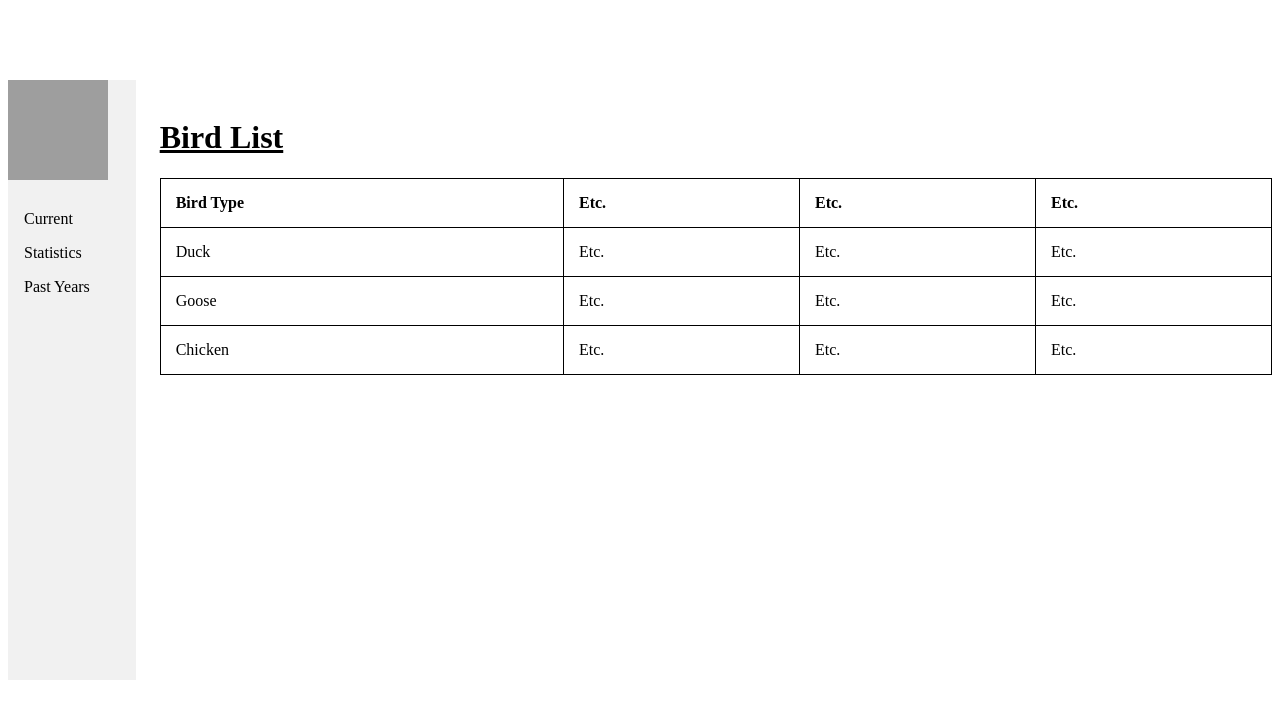
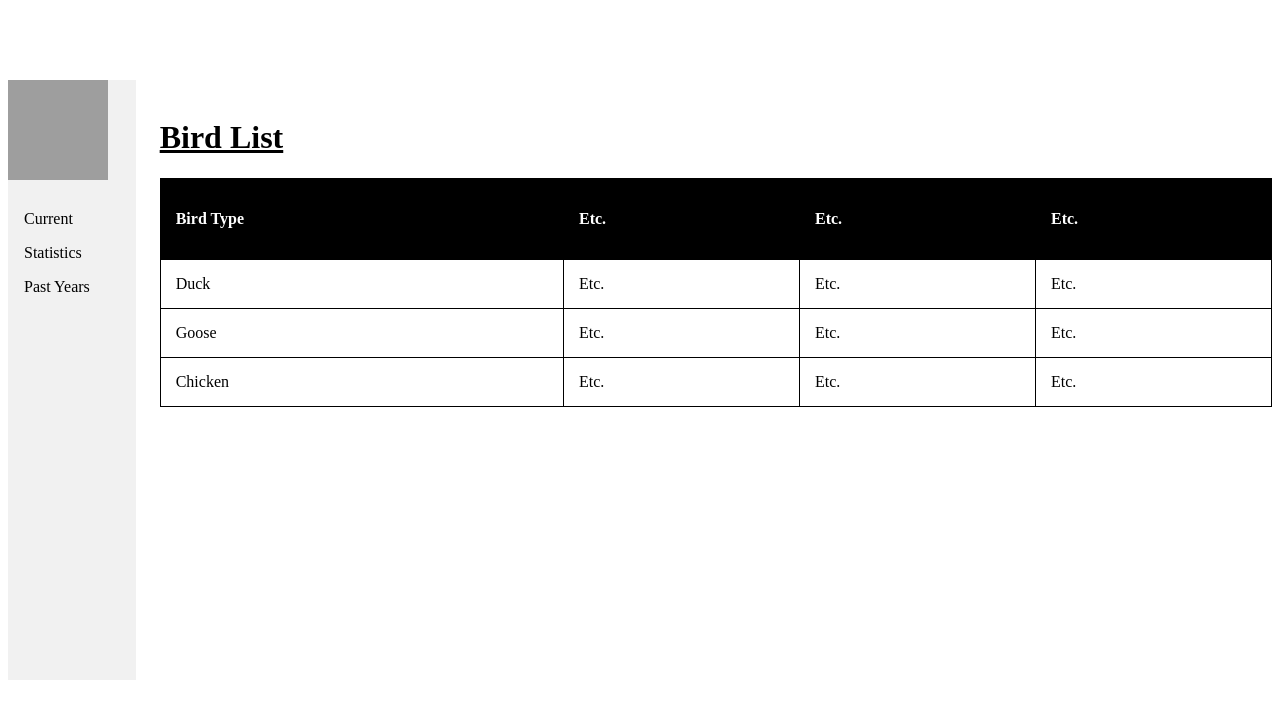
Before and after one commit to GenevaSoftwareEngineering2017/BirdCountPage, an Angular app: page / in a window 1280 px wide. Shown: the top 718 px of the page. Built offline with nearby package versions, Linux system fonts and the light colour scheme; grey boxes are pictures that could not be loaded.

Commit message:
Added css

```diff
--- a/src/app/app.component.html
+++ b/src/app/app.component.html
@@ -20,14 +20,14 @@
   </ul>
 </nav>
 <br class="clearit" />
-<div  class="birdTableList">
+<div class="birdTableList">
   <h1>Bird List</h1>
   <table>
     <tr>
-      <td><strong>Bird Type</strong></td>
-      <td><strong>Etc.</strong></td>
-      <td><strong>Etc.</strong></td>
-      <td><strong>Etc.</strong></td>
+      <th><strong>Bird Type</strong></th>
+      <th><strong>Etc.</strong></th>
+      <th><strong>Etc.</strong></th>
+      <th><strong>Etc.</strong></th>
     </tr>
     <tr>
       <td>Duck</td>
--- a/src/app/app.component.ts
+++ b/src/app/app.component.ts
@@ -29,6 +29,8 @@ table {
 th {
     height: 50px;
   font: 100em;
+  color: white;
+  background-color: black;
 }
 tr:hover {background-color: #f5f5f5}
 
```
